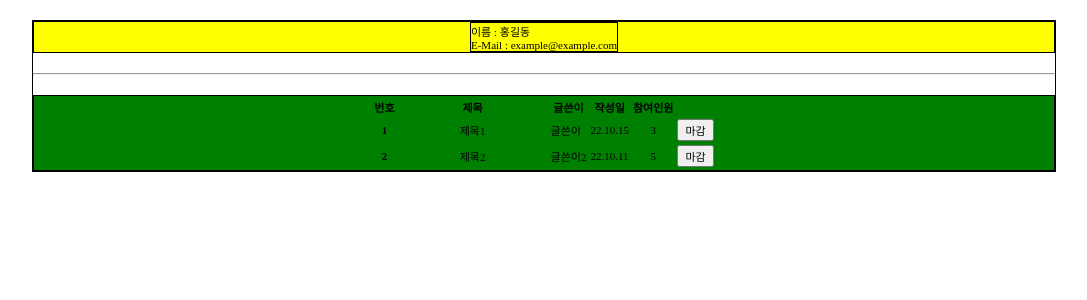
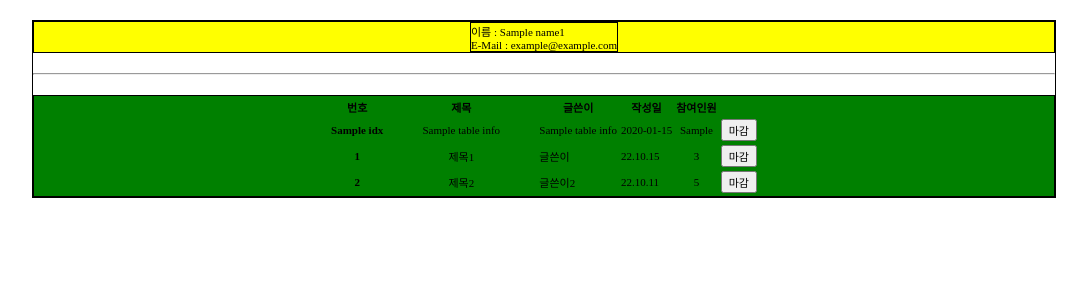
Before and after one commit to Denia-park/KraftonJungle_1st_Week0_Team_1, a Flask app: template templates/mypage.html in a window 1280 px wide. Shown: the top 300 px of the page, without its empty margins (96-1183 px from the left). Run offline with Flask 2, Linux system fonts and the light colour scheme; the template is opened without the code that fills it: most values are stand-ins (such as "Sample title", 1, 10 or a date in 2020).

Commit message:
Jinja템플릿 언어 사용하여 마이페이지 Table 내용 업데이트

```diff
--- a/app.py
+++ b/app.py
@@ -18,6 +18,15 @@ def signup_page():
     return render_template('signup.html')
 
 
+@app.route('/mypage')
+def mypage_page():
+    table_infos = [
+        {"idx": 1, "title": "Jinja제목1", "name": "Jinja이름1", "post-date": "22-10-14", "join-num": 3},
+        {"idx": 2, "title": "Jinja제목2", "name": "Jinja이름2", "post-date": "22-10-11", "join-num": 5}
+    ]
+    return render_template('mypage.html', name1="형기", tableInfoList=table_infos)
+
+
 # API 역할을 하는 부분
 @app.route('/api/signup', methods=['POST'])
 def signup_post():
--- a/templates/mypage.html
+++ b/templates/mypage.html
@@ -67,7 +67,7 @@
 <body>
     <div class="myInfoDiv">
         <div class="myDetail">
-            <p>이름 : 홍길동</p>
+            <p>이름 : {{ name1 }} </p>
             <p>E-Mail : example@example.com</p>
         </div>
 
@@ -88,6 +88,20 @@
             </tr>
             </thead>
             <tbody>
+            {% for tableInfo in tableInfoList %}
+                <tr>
+                    <th scope="row">{{ tableInfo["idx"] }}</th>
+                    <td class="tableContent">{{ tableInfo["title"] }}</td>
+                    <td>{{ tableInfo["name"] }}</td>
+                    <td>{{ tableInfo["post-date"] }}</td>
+                    <td class="tableContent">{{ tableInfo["join-num"] }}</td>
+                    <td>
+                        <button onclick="closePurchase({{ tableInfo["idx"] }})">
+                            마감
+                        </button>
+                    </td>
+                </tr>
+            {% endfor %}
             <tr>
                 <th scope="row">1</th>
                 <td class="tableContent">제목1</td>
@@ -113,5 +127,12 @@
 
     </div>
 
+    <script>
+        function closePurchase(idx) {
+            let index = Number(idx);
+            alert(index);
+        }
+    </script>
+
 </body>
 </html>
```
